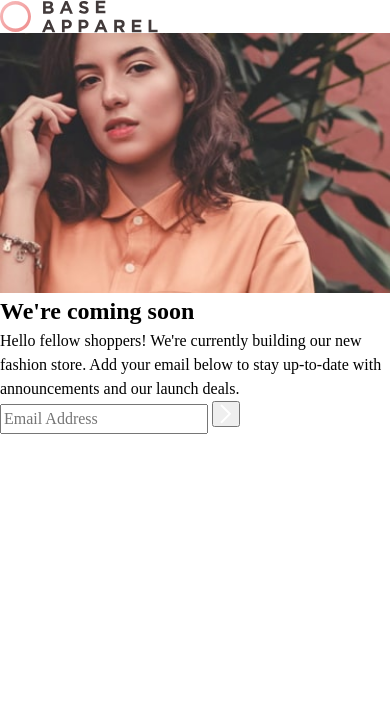
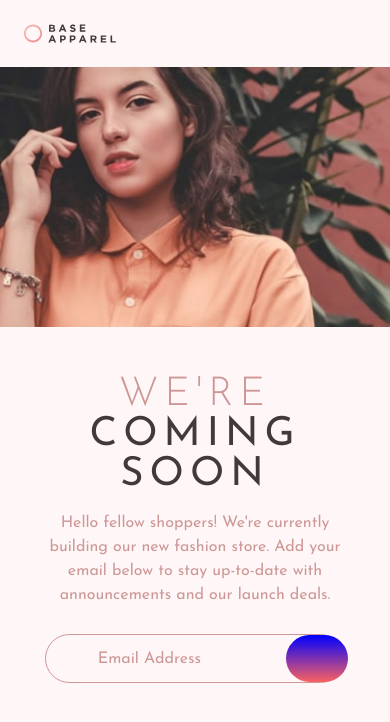
Before and after one commit to juliabush/base-apparel-2, a plain HTML site: page index.html in a window 390 px wide. Drawn offline with Linux system fonts and the light colour scheme; a script that the page names is missing.

Commit message:
Mobile version nearly fully completed

```diff
--- a/index.html
+++ b/index.html
@@ -28,10 +28,12 @@
     Add your email below to stay up-to-date with announcements and our launch deals.
     </p>
     <form action="/">
-      <input type="email" placeholder="Email Address" required>
-      <button type="submit">
-        <img src="/images/icon-arrow.svg" alt="">
-      </button>
+      <div class="rectangular__input-box">
+        <input type="email" placeholder="Email Address" required>
+        <button type="submit">
+          <img src="/images/icon-arrow.svg" alt="Arrow Icon">
+        </button>
+      </div>
     </form>
   </section>
 </main>
--- a/style.css
+++ b/style.css
@@ -50,8 +50,75 @@
 
   html {
     height: 100%;
+    display: grid;
+    justify-content: center;
+    color: var(--clr-DesaturatedRed);
+    background-color: rgba(255, 243, 243, 0.644)
   }
   .main-image {
     width: 100%;
     object-fit: cover;
   }
+  .logo {
+    width: 140px;
+    padding: 1.5rem;
+  }
+  .column-1__main-text {
+    text-align: center;
+    font-family: var(--ff-main);
+    padding: 1.5rem;
+    display: grid;
+    gap: 1rem;
+  }
+  h1 {
+    font-size: 2.5rem;
+    text-transform: uppercase;
+    line-height: 1;
+    margin-top: 1.5rem;
+    letter-spacing: 6px;
+    font-weight: var(--fw-light);
+  }
+  p {
+    width: 320px;
+    place-self: center;
+    margin-bottom: .7rem;
+  }
+  strong {
+    font-weight: var(--fw-mid);
+    color: var(--clr-DarkGrayishRed);
+  }
+  form {
+    display: flex;
+    place-content: center;
+}
+  .rectangular__input-box {
+    display: flex;
+   place-content: center;
+    background-color: transparent;
+    width: 300px;
+    border-radius: 2rem;
+    padding-left: 1.5rem;
+    border: 1px solid var(--clr-DesaturatedRed);
+  }
+  input {
+    background-color: transparent;
+    border: none;
+    outline: transparent;
+    padding: .7rem;
+    padding-left: 2rem;
+    border-radius: 2rem;
+  }
+  input:active {
+    border: none;
+    outline: transparent;
+  }
+  input::placeholder {
+    color: var(--clr-DesaturatedRed);
+  }
+  button {
+    padding: 1.2rem;
+    border-radius: 2rem;
+    padding-left: 2.7rem;
+    border: none;
+    background: linear-gradient( blue, var(--clr-SoftRed));
+  }
```
